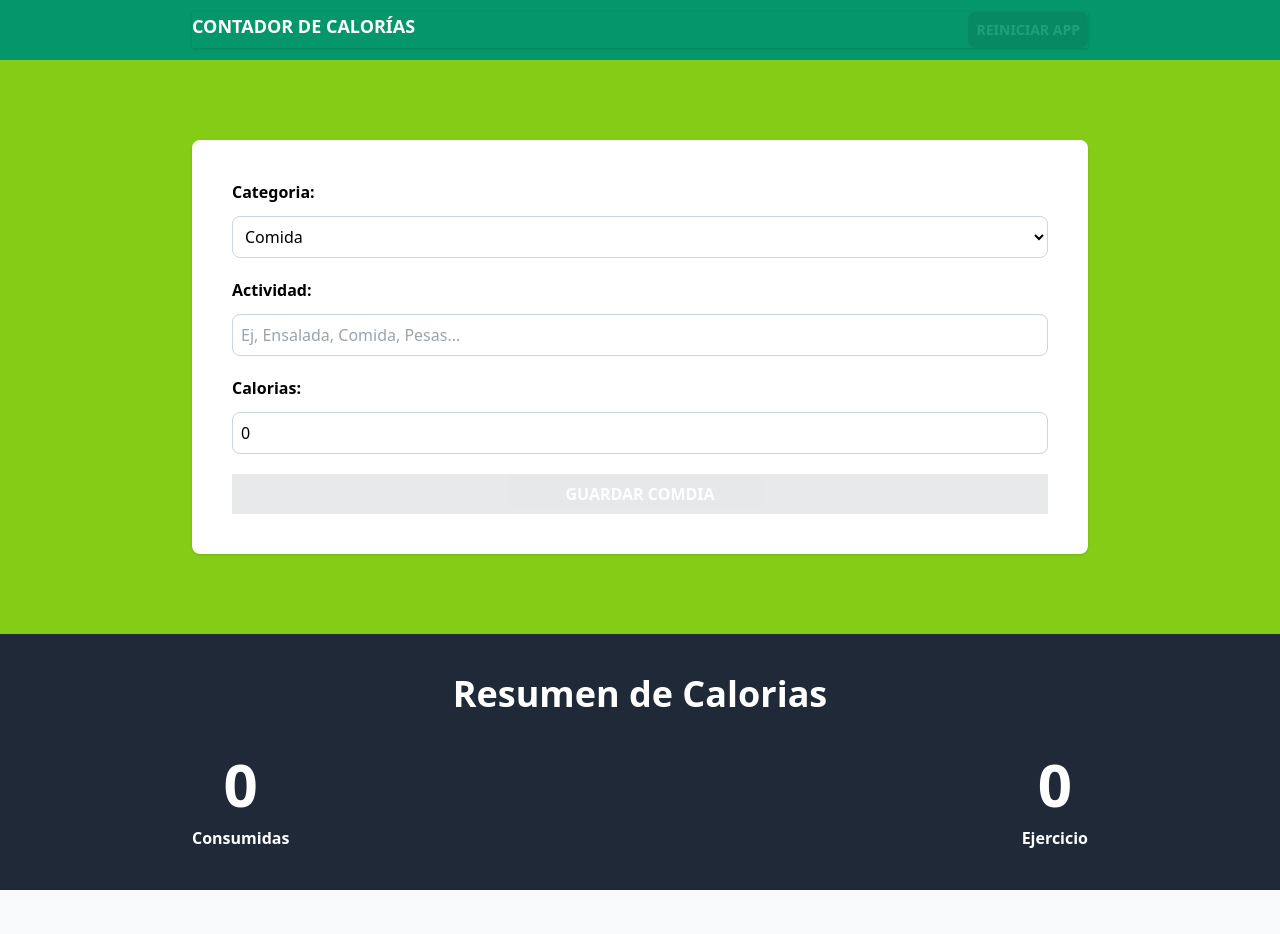
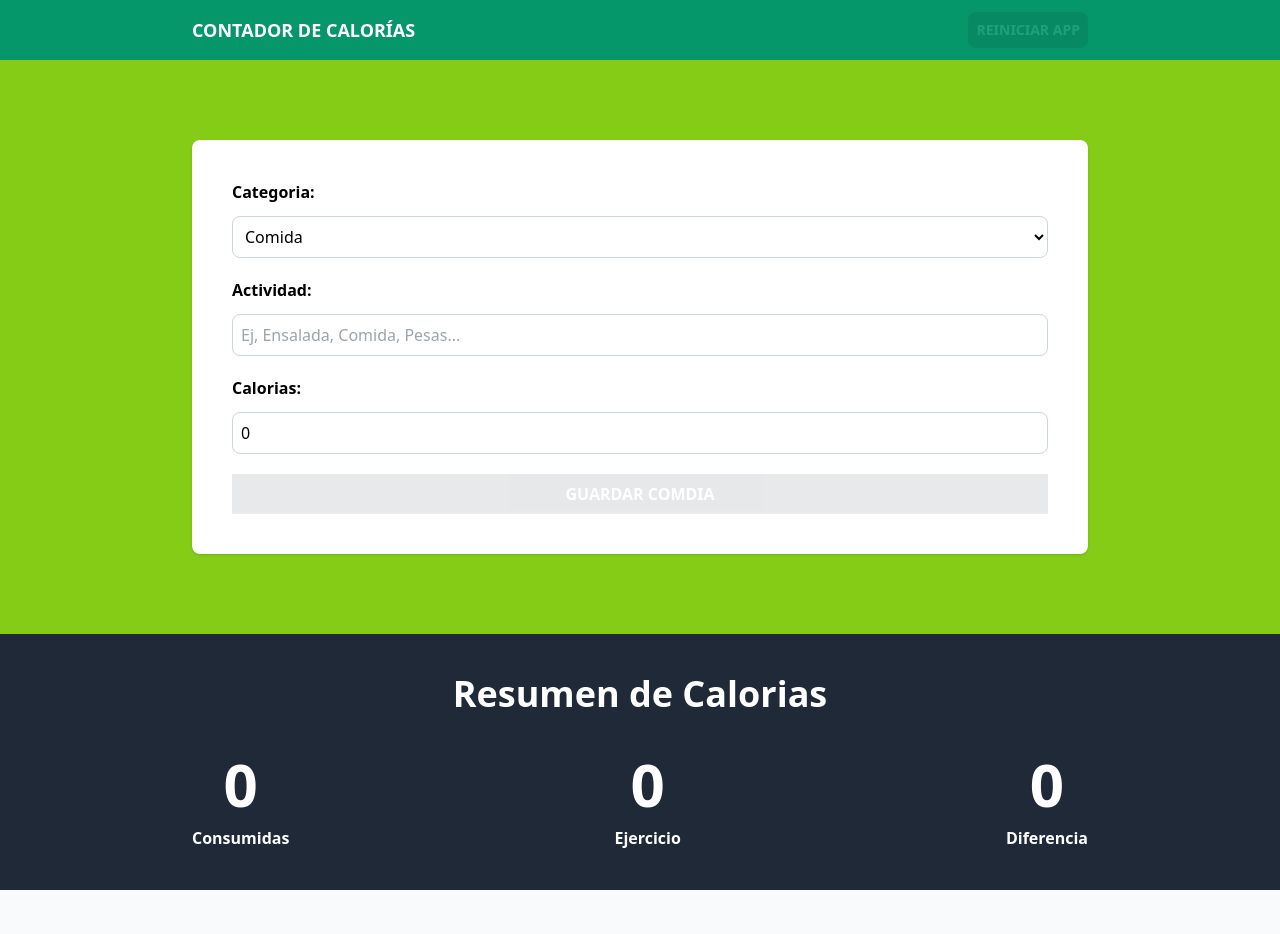
Before and after one commit to oscardenas17/caloriesTrackerTS, a React (Vite) app: page / in a window 1280 px wide. Shown: the top 934 px of the page. Built offline with nearby package versions, Linux system fonts and the light colour scheme.

Commit message:
Mostrando  la diferencia de calorias

```diff
--- a/src/App.tsx
+++ b/src/App.tsx
@@ -17,7 +17,7 @@ function App() {
   return (
     <>
       <header className="bg-emerald-600 py-3">
-        <div className="max-w-4xl mx-auto flex justify-between shadow">
+        <div className="max-w-4xl mx-auto flex justify-between items-center ">
           <h1 className="text-center text-lg font-bold text-white uppercase">
             Contador de calorías
           </h1>
@@ -40,7 +40,7 @@ function App() {
 
       <section className="bg-gray-800 py-10">
         <div className="max-w-4xl mx-auto">
-          <CalorieTracker activities={state.activities}/>
+          <CalorieTracker activities={state.activities} />
         </div>
       </section>
 
--- a/src/components/CalorieTracker.tsx
+++ b/src/components/CalorieTracker.tsx
@@ -27,6 +27,11 @@ const CalorieTracker = ({ activities }: CalorieTrackerProps) => {
     [activities]
   );
 
+  const netCalories = useMemo(
+    () => caloriesConsumed - caloriesBurned,
+    [activities]
+  );
+
   return (
     <>
       <h2 className="text-4xl font-black text-white text-center">
@@ -37,6 +42,8 @@ const CalorieTracker = ({ activities }: CalorieTrackerProps) => {
         <CaloriesDisplay calories={caloriesConsumed} text={"Consumidas"} />
 
         <CaloriesDisplay calories={caloriesBurned} text={"Ejercicio"} />
+
+        <CaloriesDisplay calories={netCalories} text={"Diferencia"} />
       </div>
     </>
   );
```
